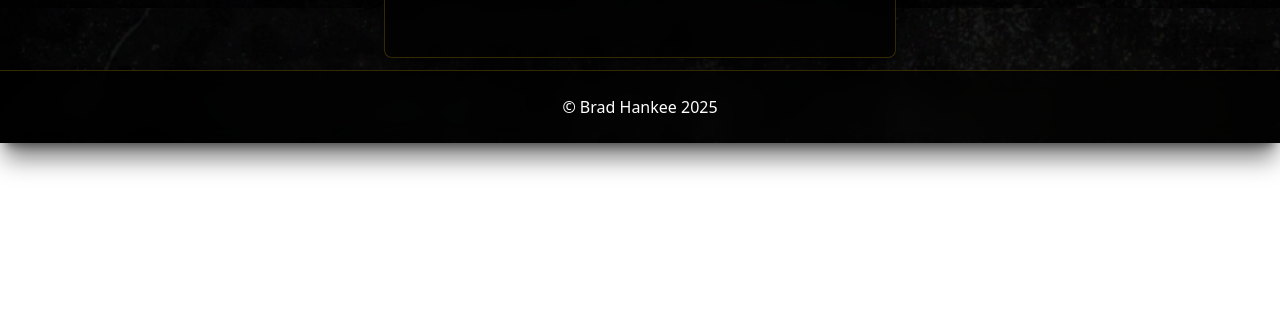
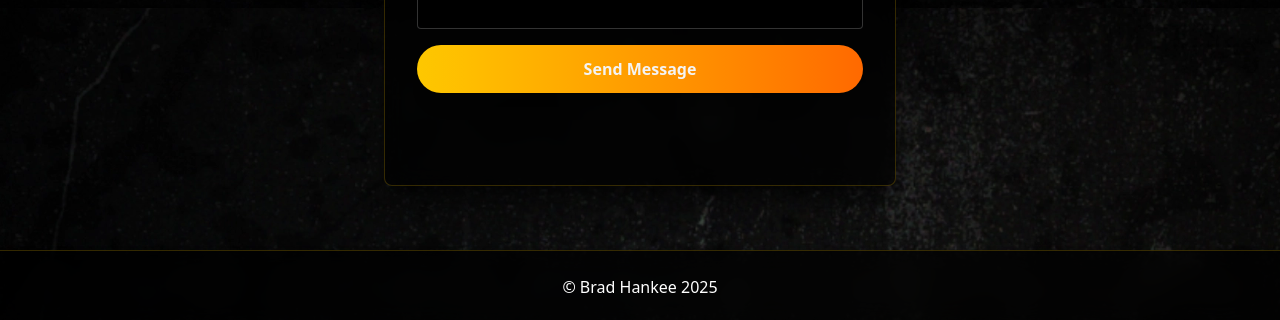
Before and after one commit to bhankee/portfolio-site, a Next.js app: page / in a window 1280 px wide. Shown: the part 2392-2712 px from the top of the page. Before the commit the page ends 2535 px from the top, so only its background shows below. Built offline with nearby package versions, Linux system fonts and the light colour scheme.

Commit message:
improved phone style

```diff
--- a/app/page.tsx
+++ b/app/page.tsx
@@ -5,19 +5,19 @@ import Projects from "./components/Projects";
 
 export default function Home() {
   return (
-    <div className="w-full font-sans grid grid-rows items-center justify-items-center min-h-screen">
-      <main className="w-full flex flex-col gap-8 items-center sm:items-start px-4 sm:px-0">
-        <section id="about" className="w-full h-screen pt-24">
+    <div className="w-full font-sans min-h-screen">
+      <main className="w-full space-y-16 md:space-y-24">
+        <section id="about" className="w-full min-h-screen pt-24">
           <About />
         </section>
-        <section id="projects" className="w-full min-h-200">
+        <section id="projects" className="w-full px-4 sm:px-0">
           <Projects />
         </section>
-        <section id="contact" className="w-full">
+        <section id="contact" className="w-full px-4 sm:px-0 pb-16">
           <ContactForm />
         </section>
       </main>
-      <footer className="w-full flex gap-6 flex-wrap items-center justify-center py-6 mt-3 bg-black/70 backdrop-blur-md border-t border-yellow-400/20 shadow-xl shadow-black/50 text-white">
+      <footer className="w-full flex gap-6 flex-wrap items-center justify-center py-6 bg-black/70 backdrop-blur-md border-t border-yellow-400/20 shadow-xl shadow-black/50 text-white">
         © Brad Hankee 2025
       </footer>
     </div>
```
